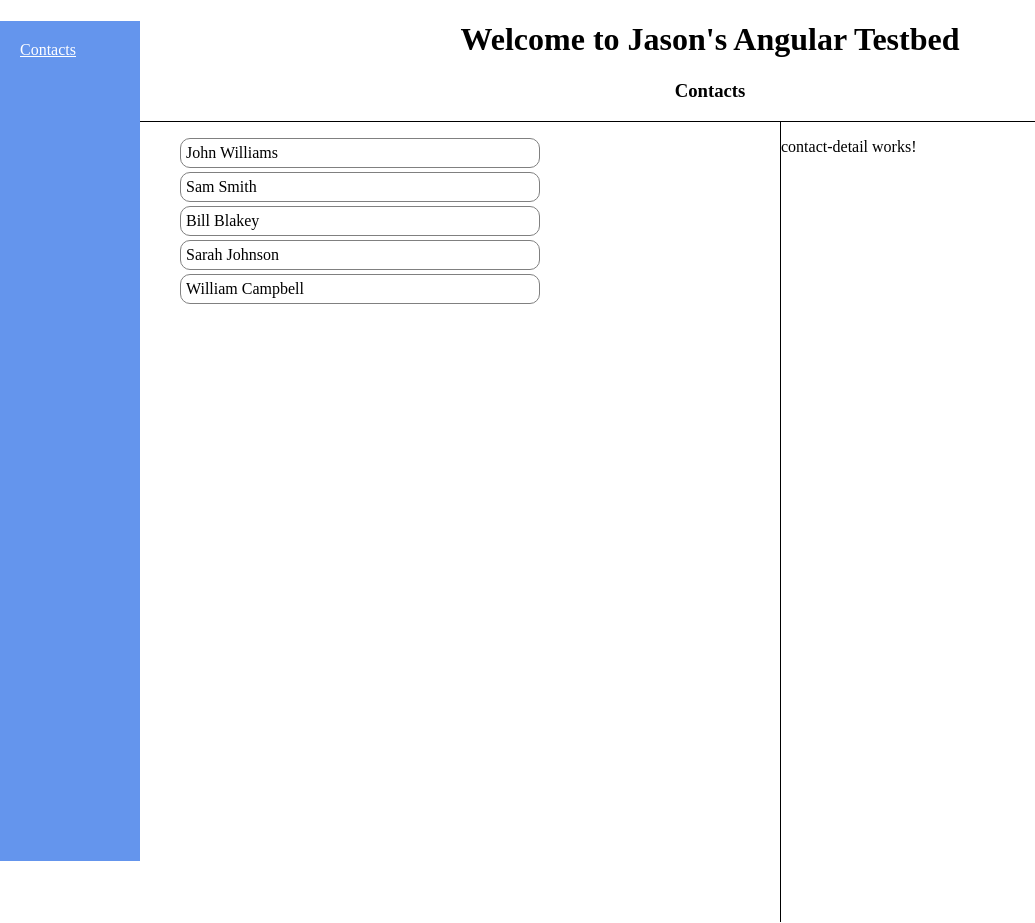
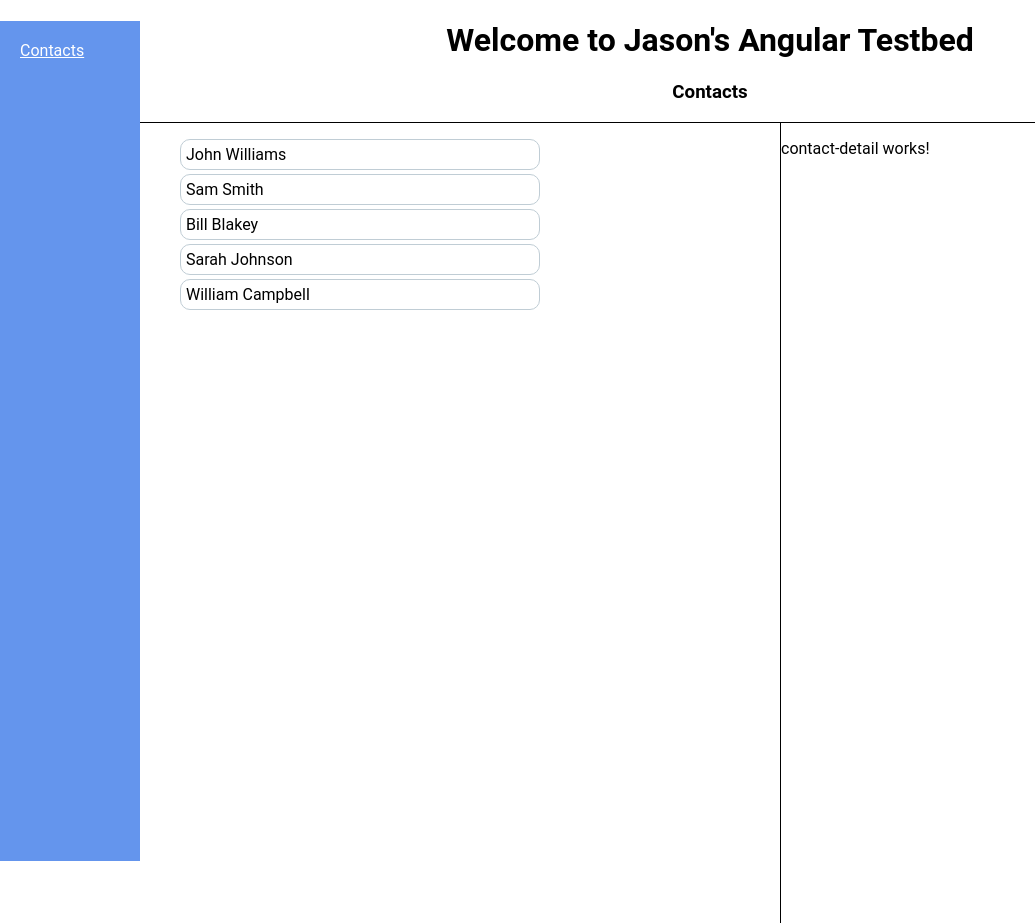
Before and after one commit to jasonpjones/AngularTestBed, an Angular app: page /contacts in a window 1280 px wide. Shown: the whole page, without its empty margins (0-1035 px from the left). Built offline with nearby package versions, Linux system fonts and the light colour scheme.

Commit message:
some contact detail work

```diff
--- a/src/app/contacts/contact-detail/contact-detail.component.html
+++ b/src/app/contacts/contact-detail/contact-detail.component.html
@@ -1 +1,6 @@
 <p>contact-detail works!</p>
+
+<div *ngIf="contactService.selectedContact$ | async as contact">
+  <span>{{contact.displayName}}</span>
+
+</div>
--- a/src/app/contacts/contact-list/contact-list.component.html
+++ b/src/app/contacts/contact-list/contact-list.component.html
@@ -1,7 +1,7 @@
 
 <div *ngIf="contacts$ | async as contacts" class="contact-list-container">
   <ul>
-    <li *ngFor="let contact of contacts" class="contact-list-item">
+    <li *ngFor="let contact of contacts" class="contact-list-item rounded medium-gray-border" (click)="onSelect(contact)">
       <span>{{contact.displayName}}</span>
     </li>
   </ul>
--- a/src/app/contacts/contact-list/contact-list.component.less
+++ b/src/app/contacts/contact-list/contact-list.component.less
@@ -1,3 +1,5 @@
+@import '../../../css/colors.less';
+
 ul {
   list-style: none;
 }
@@ -10,8 +12,10 @@ ul {
 .contact-list-item
 {
   cursor: pointer;
-  border: solid 1px gray;
-  border-radius: 10px;
   padding: 5px;
   margin: 4px 0;
 }
+
+.contact-list-item:hover {
+  background-color: @light-gray;
+}
--- a/src/app/contacts/contact-list/contact-list.component.ts
+++ b/src/app/contacts/contact-list/contact-list.component.ts
@@ -41,4 +41,9 @@ export class ContactListComponent implements OnInit {
     });
   }
 
+  onSelect(contact: ContactDisplay): void {
+    this.contactService.selectedContact$.next(contact);
+  }
+
+
 }
--- a/src/app/contacts/contact.service.ts
+++ b/src/app/contacts/contact.service.ts
@@ -1,7 +1,7 @@
 import { Injectable } from '@angular/core';
-import { Observable, of } from 'rxjs';
+import { Observable, Subject, of } from 'rxjs';
 
-import { Contact } from '../core/models';
+import { Contact, ContactDisplay } from '../core/models';
 import { CONTACTS } from '../core/models/mocks/mock-contacts';
 
 @Injectable({
@@ -9,7 +9,12 @@ import { CONTACTS } from '../core/models/mocks/mock-contacts';
 })
 export class ContactService {
 
+
+  selectedContact$ = new Subject<ContactDisplay>();
+
   constructor() { }
+
+
 
 
   public getContacts(): Observable<Contact[]> {
--- /dev/null
+++ b/src/css/colors.less
@@ -0,0 +1,4 @@
+@dark-orange: #c53d00;
+@light-gray: #dde1e3;
+@medium-gray: #c0cdd5;
+@white: #ffffff;
--- a/src/styles.less
+++ b/src/styles.less
@@ -1,4 +1,5 @@
-/* You can add global styles to this file, and also import other style files */
+@import './css/colors.less';
+
 html, body {
   margin: 0;
   height: 100%;
@@ -7,3 +8,20 @@ html, body {
 header {
   text-align: center;
 }
+
+.rounded {
+  border-radius: 10px;
+}
+
+.light-gray-border {
+  border: solid 1px @light-gray;
+}
+
+.medium-gray-border {
+  border: solid 1px @medium-gray;
+}
+
+
+
+html, body { height: 100%; }
+body { margin: 0; font-family: Roboto, "Helvetica Neue", sans-serif; }
```
Also changed, not shown: src/app/contacts/contact-detail/contact-detail.component.ts (+6 -1 lines).
